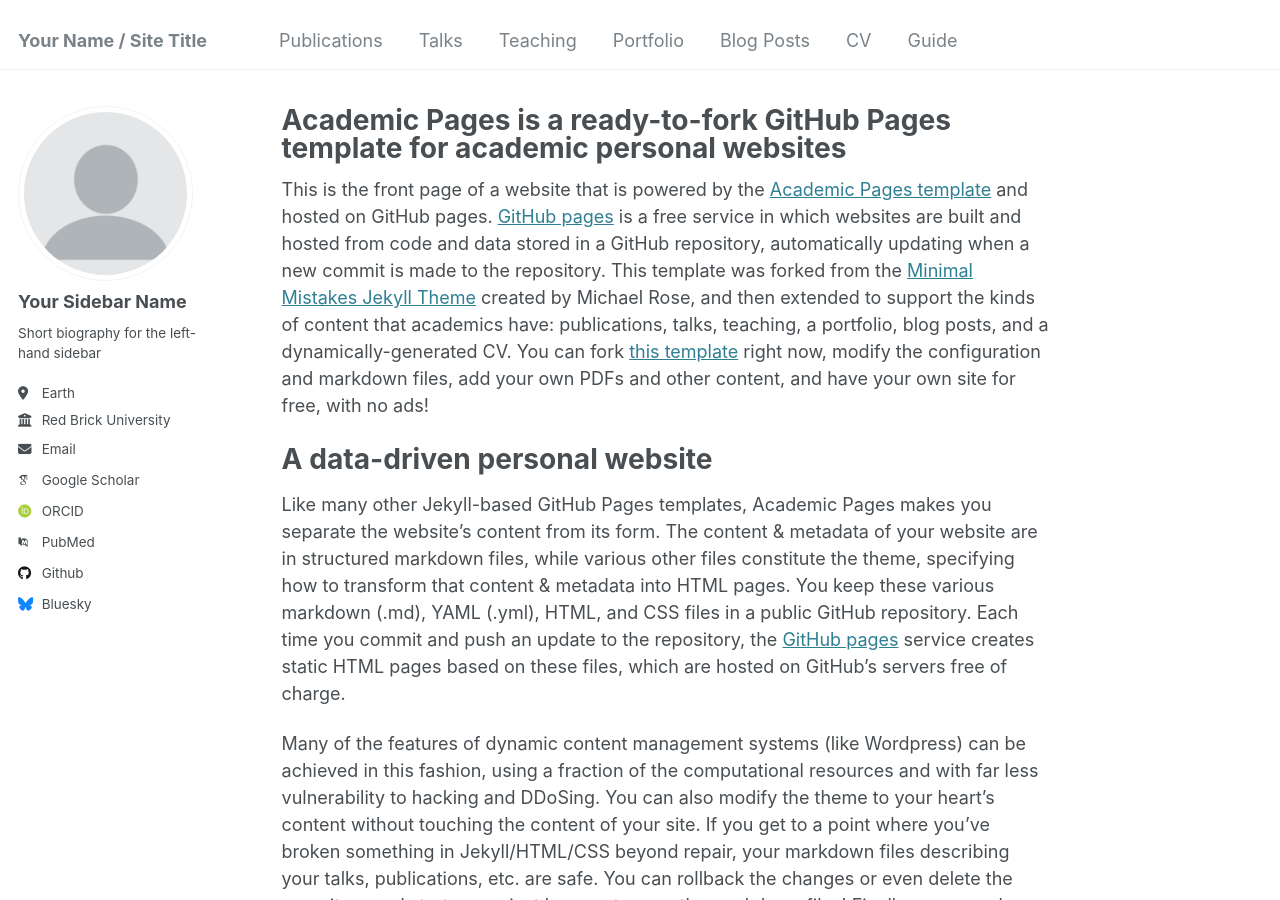
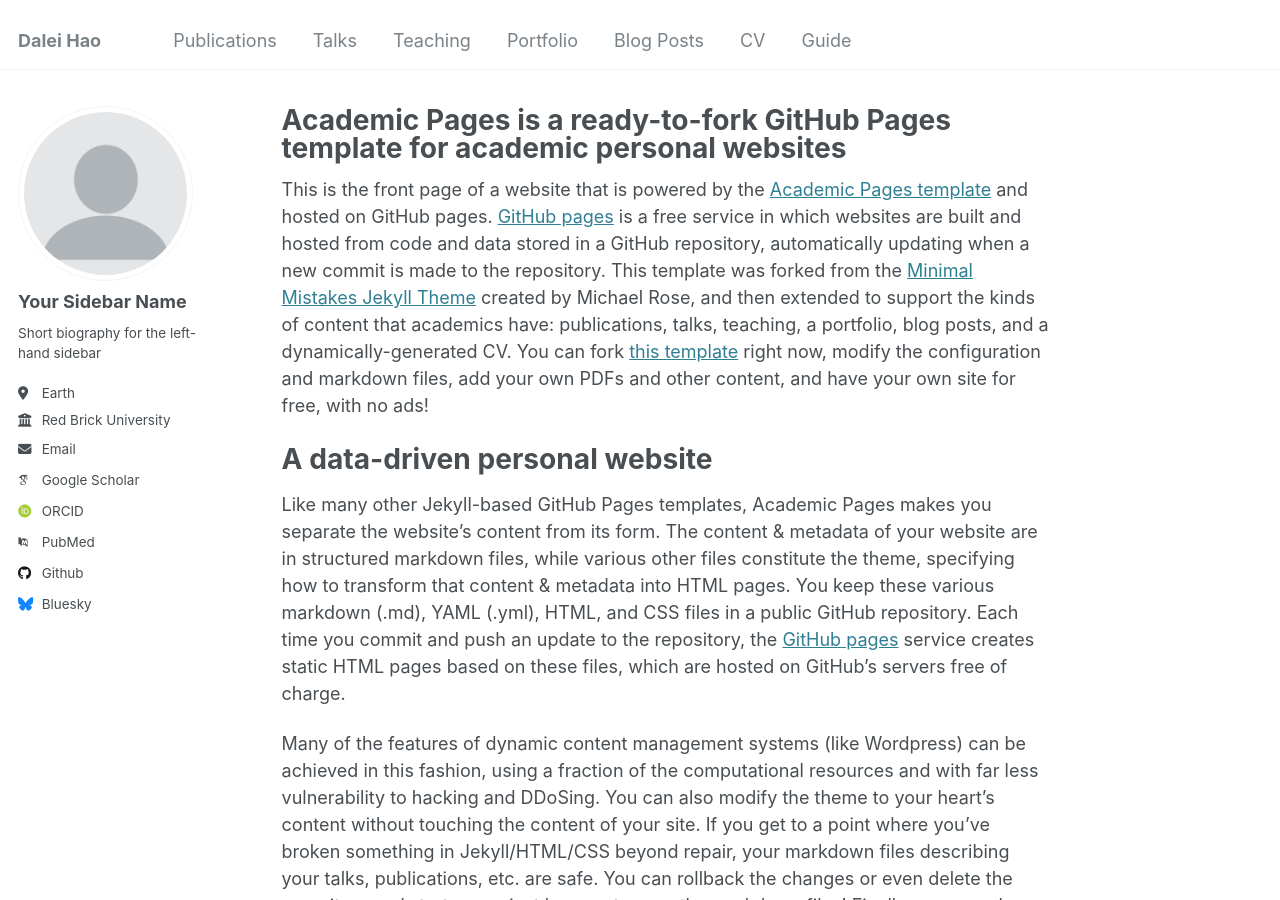
Before and after one commit to daleihao/daleihao.github.io, a Jekyll site: the page built from _pages/about.md, in a window 1280 px wide and 900 px high. Built offline with Jekyll 4.4.1, drawn with Linux system fonts in a browser that asks for light colours; some web fonts are replaced.

Commit message:
Update _config.yml

```diff
--- a/_config.yml
+++ b/_config.yml
@@ -8,7 +8,7 @@
 
 # Basic Site Settings
 locale                   : "en-US"
-title                    : "Your Name / Site Title"
+title                    : "Dalei Hao"
 title_separator          : "-"
 name                     : &name "Dalei Hao"
 description              : &description "personal description"
```
